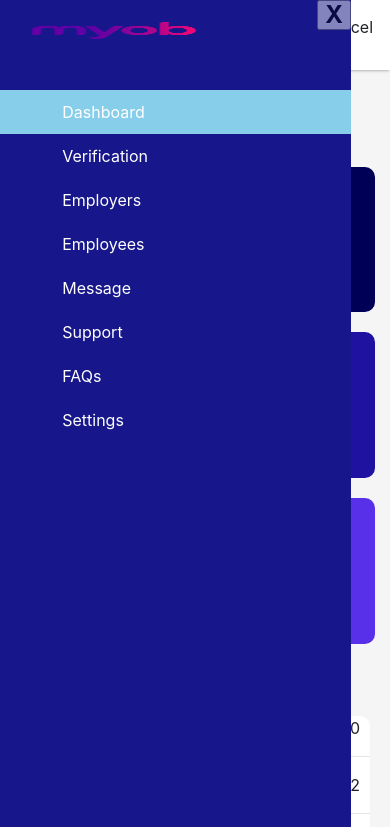
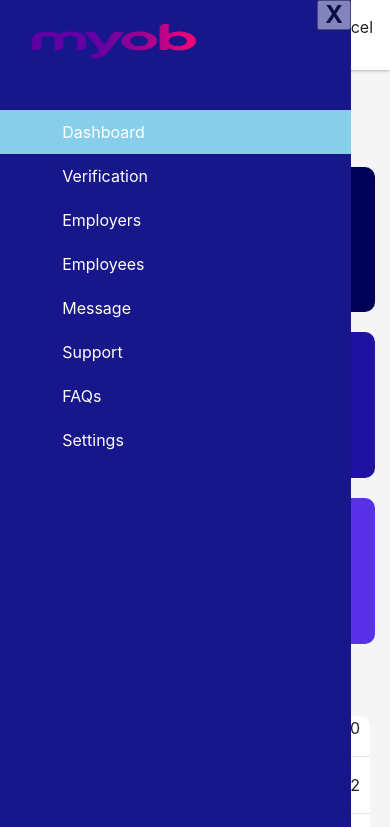
Before and after one commit to alabo-excel/dashboard001, a plain HTML site: page index.html in a window 390 px wide. Both pictures are taken after a click on the picture 25 px from the left and 20 px from the top of the page. Shown: the top 827 px of the page. Drawn offline with Linux system fonts and the light colour scheme; grey boxes are pictures that could not be loaded.

Commit message:
second commit

```diff
--- a/css/style.css
+++ b/css/style.css
@@ -96,6 +96,9 @@ padding: 20px;
     padding-top: 20px;
     padding-bottom: 20px;
 }
+#hamburger{
+    margin-top: 20px;
+}
 .submit{
     background-color: rgb(32, 18, 160);
     border: none;
@@ -148,3 +151,13 @@ padding: 20px;
         width: 90%;
     }
 }
+@media (max-width: 1500px){
+    .close{
+        display: none;
+    }
+}
+@media (max-width: 800px){
+    .close{
+        display: block;
+    }
+}
--- a/index.html
+++ b/index.html
@@ -10,21 +10,17 @@
   </head>
   <body>
     <header>
-      <img
-        onclick="mUp(this)"
-        src="./img/client-1.png"
-        alt=""
-      />
-
+        <img id="hamburger" onclick="mUp(this)" src="./img/images-1.png" alt="" />
+        <img id="hamburger" src="./img/client-1.png" alt="" />
+      </div>
       <div class="header">
         <img src="./img/icon.jpg" alt="" />
         <p>Alabo Excel <br />Admin</p>
-      </div>
     </header>
     <section id="status-bar">
       <img
-        style="width: 200px; padding-left: 20px; padding-top: 20px;"
-        src="./img/client-1.png"
+        style="width: 200px; padding-left: 20px; margin-top: 20px;"
+         src="./img/client-1.png"
         alt=""
       />
       <input
--- a/js/main.js
+++ b/js/main.js
@@ -1,6 +1,5 @@
 function mUp(obj) {
   document.getElementById("status-bar").style.display = "block";
   document.getElementById("status-bar").style.zIndex = '1';
-  obj.style.backgroundColor = "#D94A38";
-  obj.innerHTML = "Thank You";
+
 }
```
Also changed, not shown: img/images-1.png (added).
